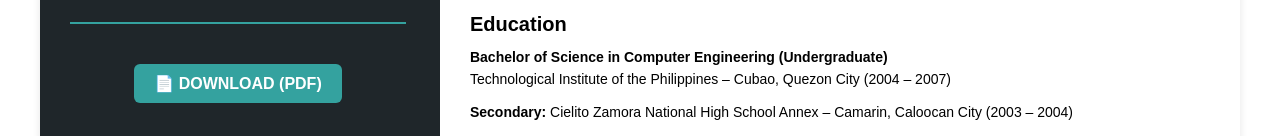
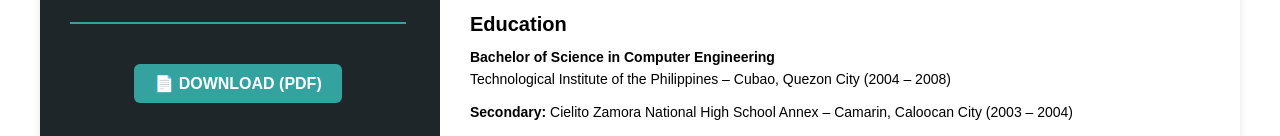
Before and after one commit to a-alaysa/findjob, a plain HTML site: page index.html in a window 1280 px wide. Shown: the part 1107-1243 px from the top of the page. Drawn offline with Linux system fonts and the light colour scheme; a script that the page names is missing.

Commit message:
Update index.html

```diff
--- a/index.html
+++ b/index.html
@@ -106,8 +106,8 @@
 
         <section>
           <h2>Education</h2>
-          <p><strong>Bachelor of Science in Computer Engineering (Undergraduate)</strong><br>
-          Technological Institute of the Philippines – Cubao, Quezon City (2004 – 2007)</p>
+          <p><strong>Bachelor of Science in Computer Engineering</strong><br>
+          Technological Institute of the Philippines – Cubao, Quezon City (2004 – 2008)</p>
           <p><strong>Secondary:</strong> Cielito Zamora National High School Annex – Camarin, Caloocan City (2003 – 2004)</p>
           <p><strong>1st to 3rd Year High School:</strong> Guardian Angel School – Deparo, Caloocan City (2000 – 2003)</p>
         </section>
```
